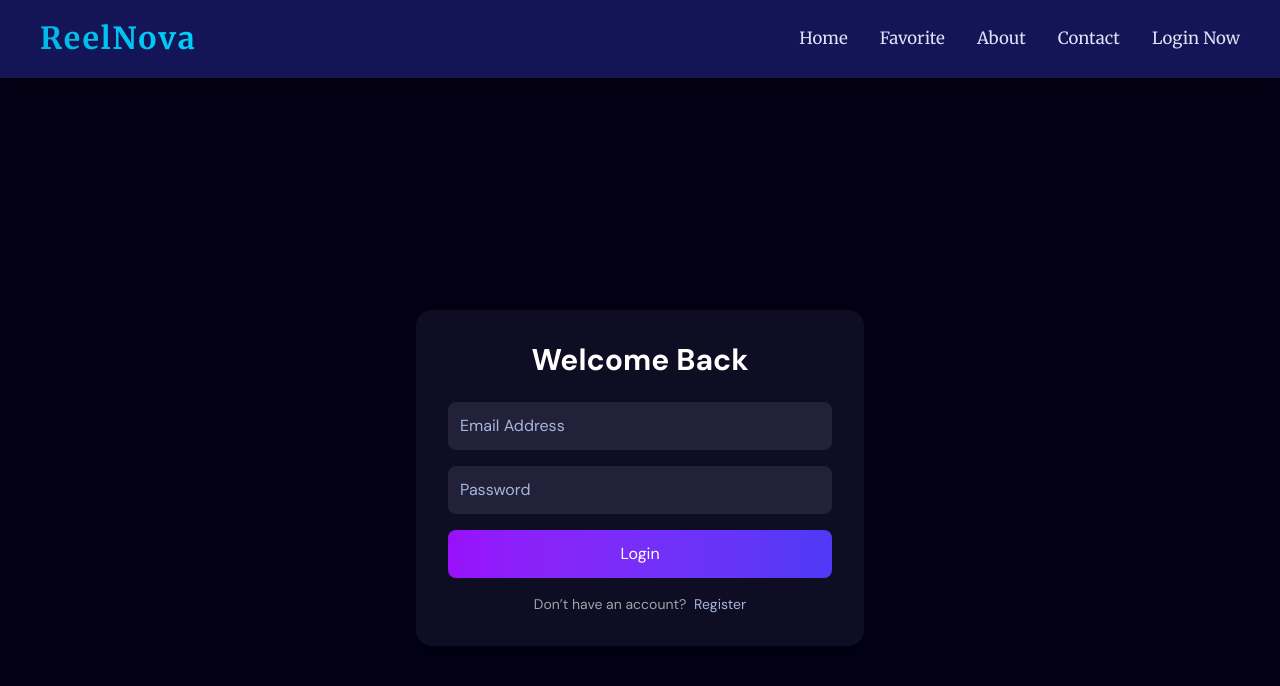
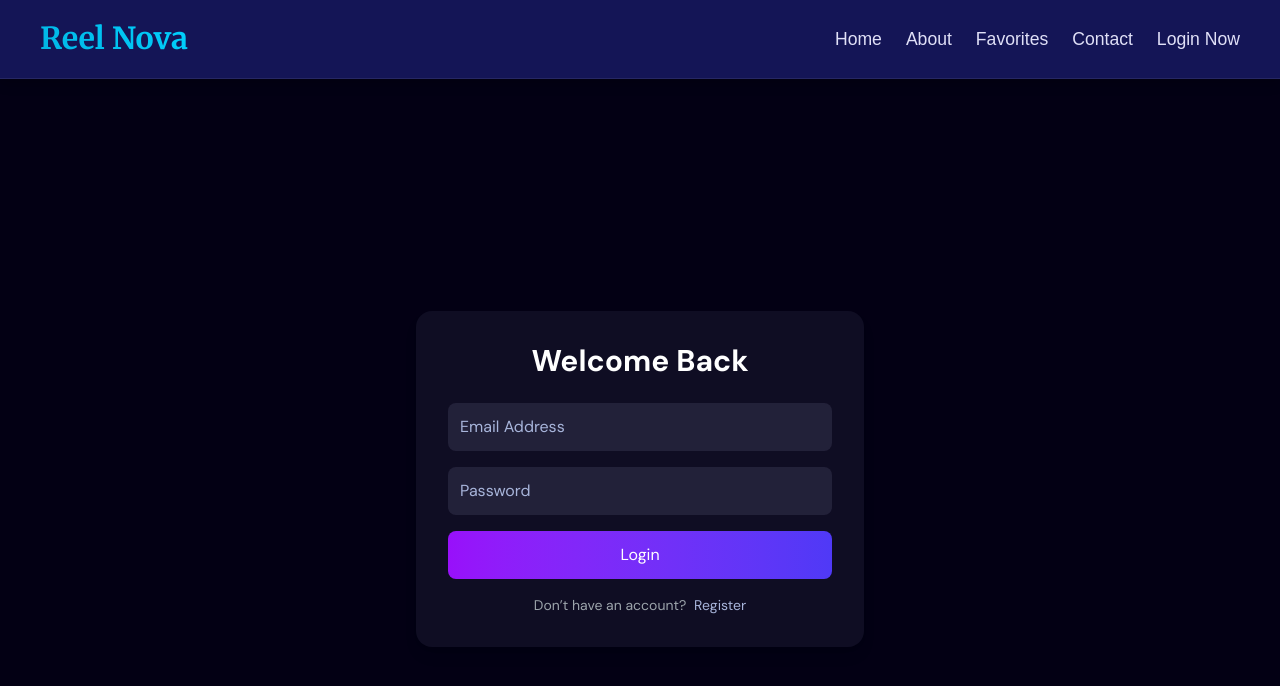
Before and after one commit to hashirahmad806/ReelNova-Movie-Web, a React (Vite) app: page /login in a window 1280 px wide. Shown: the top 686 px of the page. Built offline with nearby package versions, Linux system fonts and the light colour scheme; no server answers.

Commit message:
Updated project files or added new features

```diff
--- a/src/components/Navbar.css
+++ b/src/components/Navbar.css
@@ -1,149 +1,3 @@
-/*
-
-@import url('https://fonts.googleapis.com/css2?family=Merriweather:wght@400;700&display=swap');
-
-:root {
-  --primary-color: #01b4e4;
-  --primary-gradient: linear-gradient(45deg, #01b4e4, #00d2ff);
-  --background-color: #141556;
-  --text-color: #e0e0f7;
-  --btn-hover: #00a1d6;
-  --shadow-color: rgba(0, 0, 0, 0.2);
-}
-
-* {
-  box-sizing: border-box;
-}
-
-body {
-  margin: 0;
-  font-family: 'Poppins', sans-serif;
-}
-
-.navbar {
-  background-color: var(--background-color);
-  color: var(--text-color);
-  padding: 1rem 3rem;
-  box-shadow: 0 4px 12px var(--shadow-color);
-  position: sticky;
-  top: 0;
-  z-index: 1000;
-  backdrop-filter: saturate(180%) blur(20px);
-  transition: background-color 0.3s ease;
-}
-
-.container {
-  max-width: 1200px;
-  margin: 0 auto;
-  display: flex;
-  align-items: center;
-  justify-content: space-between;
-}
-
-.brand {
-  font-size: 2rem;
-  font-weight: 700;
-  letter-spacing: 2px;
-  cursor: pointer;
-  user-select: none;
-  background: var(--primary-gradient);
-  -webkit-background-clip: text;
-  -webkit-text-fill-color: transparent;
-  transition: transform 0.4s ease;
-  font-family: 'Merriweather', serif;
-}
-
-.brand:hover {
-  transform: scale(1.15) rotate(-5deg);
-  filter: drop-shadow(0 0 8px rgba(1, 180, 228, 0.7));
-}
-
-.nav-links {
-  list-style: none;
-  display: flex;
-  gap: 2.5rem;
-  margin: 0;
-  padding: 0;
-  font-family: 'Merriweather', serif;
-}
-
-.nav-link {
-  color: var(--text-color);
-  font-weight: 400;
-  text-decoration: none;
-  font-size: 1.15rem;
-  position: relative;
-  padding-bottom: 6px;
-  transition: color 0.4s ease;
-  letter-spacing: 0.03em;
-  cursor: pointer;
-}
-
-Classic underline slide-in effect
-.nav-link::after {
-  content: '';
-  position: absolute;
-  width: 0;
-  height: 2.5px;
-  bottom: 0;
-  left: 0;
-  /* background: var(--primary-gradient);
-  border-radius: 5px;
-  transition: width 0.35s cubic-bezier(0.4, 0, 0.2, 1);
-}
-
-.nav-link:hover {
-  color: var(--primary-color);
-    background-color: none;
-
-}
-
-
-.nav-links li a:hover {
-  color: #01b4e4;
-
-
-}
-.nav-link:hover::after {
-  width: 100%;
-}
-
-
-
-.nav-btn {
-  background: var(--primary-gradient);
-  border: none;
-  padding: 0.6rem 1.7rem;
-  font-weight: 700;
-  font-size: 1rem;
-  color: white;
-  border-radius: 30px;
-  cursor: pointer;
-  box-shadow: 0 6px 20px rgba(1, 180, 228, 0.7);
-  transition: background 0.5s ease, transform 0.3s ease, box-shadow 0.3s ease;
-  letter-spacing: 0.03em;
-  text-transform: uppercase;
-  user-select: none;
-  font-family: 'Poppins', sans-serif;
-}
-
-.nav-btn:hover {
-  background: linear-gradient(135deg, #00d2ff, #01b4e4);
-  transform: scale(1.1) rotate(3deg);
-  box-shadow: 0 8px 30px rgba(0, 210, 255, 0.9);
-}
-
-@media (max-width: 768px) {
-  .nav-links {
-    display: none; /* You can add hamburger menu here */
-  /* }
-} */
-
-   /* ? */   /* Navbar.css */
-
-
-/* Navbar.css - clean & scoped for .navbar only */
-/* single @import, no stray comment blocks */
 @import url('https://fonts.googleapis.com/css2?family=Merriweather:wght@400;700&display=swap');
 
 .navbar {
@@ -161,205 +15,200 @@ Classic underline slide-in effect
   padding: 1rem 1.5rem;
   box-shadow: 0 4px 12px var(--shadow-color);
   backdrop-filter: saturate(180%) blur(20px);
-  transition: background-color 0.3s ease;
+  border-bottom: 1px solid rgba(255, 255, 255, 0.08);
 }
 
-/* local box-sizing so we don't break global styles */
-.navbar *,
-.navbar *::before,
-.navbar *::after {
-  box-sizing: border-box;
-}
-
-/* layout container */
+/* Layout */
 .navbar .container {
   max-width: 1200px;
   margin: 0 auto;
   display: flex;
   align-items: center;
   justify-content: space-between;
-  gap: 1rem;
 }
 
-/* brand */
+/* Brand */
 .navbar .brand {
   font-size: 1.9rem;
   font-weight: 700;
-  letter-spacing: 2px;
   cursor: pointer;
-  user-select: none;
   background: var(--primary-gradient);
   -webkit-background-clip: text;
   -webkit-text-fill-color: transparent;
-  transition: transform 0.35s ease;
   font-family: 'Merriweather', serif;
 }
-.navbar .brand:hover {
-  transform: scale(1.08) rotate(-3deg);
-  filter: drop-shadow(0 0 8px rgba(1, 180, 228, 0.6));
+
+/* Hamburger */
+.hamburger {
+  display: flex;
+  flex-direction: column;
+  justify-content: center;
+  cursor: pointer;
+  width: 42px;
+  height: 42px;
+  background: linear-gradient(135deg, #00d2ff, #0072ff);
+  border-radius: 50%;
+  align-items: center;
+  gap: 5px;
+  border: 2px solid rgba(255, 255, 255, 0.15);
+  box-shadow: 0 0 10px rgba(1, 180, 228, 0.4);
+  transition: all 0.3s ease;
 }
 
-/* nav links (desktop) */
-.navbar .nav-links {
+.hamburger:hover {
+  transform: scale(1.08);
+  box-shadow: 0 0 20px rgba(0, 210, 255, 0.8);
+}
+
+.hamburger span {
+  height: 3px;
+  width: 20px;
+  background: #fff;
+  border-radius: 2px;
+  transition: all 0.3s ease;
+}
+
+.hamburger.active span:nth-child(1) {
+  transform: rotate(45deg) translate(5px, 5px);
+}
+.hamburger.active span:nth-child(2) {
+  opacity: 0;
+}
+.hamburger.active span:nth-child(3) {
+  transform: rotate(-45deg) translate(6px, -6px);
+}
+
+/* Dropdown menu (glass style with interaction) */
+/* .dropdown-menu {
+  position: absolute;
+  top: 70px;
+  left: 50%;
+  transform: translateX(-50%);
+  background: rgba(20, 21, 86, 0.35);
+  backdrop-filter: blur(15px) saturate(180%);
+  -webkit-backdrop-filter: blur(15px) saturate(180%);
+  border: 1px solid rgba(0, 210, 255, 0.15);
+  border-radius: 20px;
+  padding: 1rem 1.4rem;
   list-style: none;
   display: flex;
-  gap: 2rem;
+  flex-direction: row;
   align-items: center;
-  margin: 0;
-  padding: 0;
-  font-family: 'Merriweather', serif;
-  transition: opacity 0.25s ease, transform 0.25s ease;
-  z-index: 100; /* keep under overlay/drawer */
-}
-.navbar .nav-links li a {
-  color: var(--text-color);
-  text-decoration: none;
-  font-size: 1.05rem;
-  font-weight: 400;
-  padding: 6px 0;
-  transition: color 0.25s ease;
-}
-.navbar .nav-links li a:hover {
-  color: var(--primary-color);
+  gap: 0.8rem;
+  box-shadow: 0 8px 30px rgba(0, 210, 255, 0.3);
+  animation: fadeIn 0.5s ease;
+  width: 85%;
+  max-width: 320px;
+} */
+
+.dropdown-menu {
+  position: absolute;
+  top: 83px;
+  left: 50%;
+  transform: translateX(-50%);
+  background: rgba(20, 21, 86, 0.35);
+  backdrop-filter: blur(15px) saturate(180%);
+  -webkit-backdrop-filter: blur(15px) saturate(180%);
+  border: 1px solid rgba(0, 210, 255, 0.15);
+  border-radius: 20px;
+  padding: 1rem 1.4rem;
+  list-style: none;
+  display: flex;
+  flex-direction: row;
+  flex-wrap: wrap; /* ✅ allows multiple rows */
+  /* align-items: center; */
+  gap: 0.2rem;
+  box-shadow: 0 8px 30px rgba(0, 210, 255, 0.3);
+  animation: fadeIn 0.5s ease;
+  width: 95%;
+  max-width: 320px;
 }
 
-/* primary button */
-.navbar .nav-btn {
-  background: var(--primary-gradient);
-  border: none;
-  padding: 0.55rem 1.4rem;
-  font-weight: 700;
-  font-size: 0.95rem;
-  color: white;
-  border-radius: 28px;
-  cursor: pointer;
-  box-shadow: 0 6px 20px rgba(1, 180, 228, 0.7);
-  transition: transform 0.25s ease, box-shadow 0.25s ease;
-  text-transform: uppercase;
-}
-.navbar .nav-btn a { color: inherit; text-decoration: none; display: inline-block; }
-.navbar .nav-btn:hover {
-  transform: translateY(-2px);
-  box-shadow: 0 10px 30px rgba(0, 210, 255, 0.9);
+.dropdown-menu a {
+  flex: 0 0 calc(33.33% - 0.8rem); /* ✅ 3 items per row */
+  text-align: center;
 }
 
-/* --------------------- */
-/* Modern gradient hamburger */
-/* --------------------- */
-.navbar .hamburger {
-  display: none; /* shown via media query */
-  align-items: center;
-  justify-content: center;
-  width: 46px;
-  height: 46px;
-  cursor: pointer;
-  z-index: 1101; /* above drawer */
-  position: relative;
-  background: linear-gradient(135deg, #00d2ff, #0072ff);
-  border-radius: 50%;
-  box-shadow: 0 0 15px rgba(1, 180, 228, 0.6);
-  padding: 8px;
-  border: 2px solid rgba(255,255,255,0.08);
-  transition: transform 0.35s ease, box-shadow 0.35s ease, background 0.35s ease;
-}
-.navbar .hamburger:hover {
-  transform: scale(1.08) rotate(4deg);
-  box-shadow: 0 0 28px rgba(0, 210, 255, 0.95);
+
+
+
+.dropdown-menu li a {
+  color: #53a2cc;
+  text-decoration: none;
+  font-size: 1rem;
+  letter-spacing: 0.2px;
+  padding: 0.2rem 1rem;
+  border-radius: 12px;
+  transition: all 0.3s ease-in-out;
+  width: 100%;
+  text-align:left;
+  text-shadow: 0 0 4px rgba(0, 210, 255, 0.2);
 }
 
-/* hamburger lines */
-.navbar .hamburger span {
-  display: block;
-  height: 3px;
-  width: 22px;
-  background: #fff;
-  border-radius: 3px;
-  transition: transform 0.28s cubic-bezier(.2,.9,.3,1), opacity 0.2s ease;
-  box-shadow: 0 0 6px rgba(255,255,255,0.35);
+.dropdown-menu li:hover {
+  animation: slideHover 0.3s forwards;
 }
 
-/* active (X) */
-.navbar .hamburger.active {
-  background: linear-gradient(135deg, #01b4e4, #00e0ff);
-  transform: rotate(90deg) scale(1.03);
-  box-shadow: 0 0 30px rgba(0, 210, 255, 1);
-}
-.navbar .hamburger.active span:nth-child(1) {
-  transform: translateY(7px) rotate(45deg);
-}
-.navbar .hamburger.active span:nth-child(2) {
-  opacity: 0;
-}
-.navbar .hamburger.active span:nth-child(3) {
-  transform: translateY(-7px) rotate(-45deg);
+.dropdown-menu li a:hover {
+  background: linear-gradient(145deg, rgba(0, 210, 255, 0.15), rgba(0, 114, 255, 0.1));
+  color: #00d2ff;
+  box-shadow: 0 0 15px rgba(1, 180, 228, 0.6);
+  transform: scale(1.05);
 }
 
-/* --------------------- */
-/* Mobile drawer / overlay */
-/* --------------------- */
-@media (max-width: 768px) {
-  /* Show hamburger on mobile */
-  .navbar .hamburger { display: flex; }
 
-  /* hide desktop links / button */
-  .navbar .nav-links {
-    display: flex; /* keep as flex for drawer styling */
-    position: fixed;
-    top: 0;
-    right: -100%;
-    width: 75%;
-    max-width: 360px;
-    height: 100vh;
-    background: linear-gradient(180deg, rgba(20,21,86,0.98), rgba(5,8,30,0.98));
-    flex-direction: column;
+
+
+/* Row navigation menu (desktop only) */
+.nav-links {
+  display: none; /* hidden on mobile */
+}
+
+.nav-links li {
+  display: inline-block;
+  margin-left: 1.5rem;
+}
+
+.nav-links li a {
+  color: #e0e0f7;
+  text-decoration: none;
+  font-size: 1.1rem;
+  font-weight: 500;
+  transition: all 0.3s ease;
+}
+
+.nav-links li a:hover {
+  color: #00d2ff;
+  text-shadow: 0 0 8px rgba(1, 180, 228, 0.5);
+}
+
+/* Animations */
+@keyframes fadeIn {
+  from {
+    opacity: 0;
+    transform: translate(-50%, -20px) scale(0.95);
+  }
+  to {
+    opacity: 1;
+    transform: translate(-50%, 0) scale(1);
+  }
+}
+
+@keyframes slideHover {
+  0% { transform: translateX(0); }
+  100% { transform: translateX(6px); }
+}
+@media (min-width: 768px) {
+  .nav-links {
+    display: flex;
     align-items: center;
-    justify-content: center;
-    gap: 1.6rem;
-    padding: 2.5rem 1.6rem;
-    transition: right 0.38s cubic-bezier(.2,.9,.2,1);
-    box-shadow: -8px 0 22px rgba(0,0,0,0.45);
-    z-index: 1100;
   }
 
-  .navbar .nav-links.open { right: 0; }
-
-  /* mobile-close via overlay */
-  .navbar .overlay {
-    position: fixed;
-    inset: 0;
-    background: rgba(8, 10, 30, 0.55);
-    backdrop-filter: blur(3px);
-    z-index: 1099;
+  .hamburger {
+    display: none;
   }
 
-  /* inside drawer: larger tappable links */
-  .navbar .nav-links li a {
-    font-size: 1.2rem;
-    padding: 10px 14px;
-    display: block;
-    width: 100%;
-    text-align: center;
+  .dropdown-menu {
+    display: none !important;
   }
-
-  /* mobile login visible inside drawer */
-  .navbar .mobile-login {
-    display: inline-block;
-    background: linear-gradient(135deg, #01b4e4, #00e0ff);
-    padding: 0.6rem 1.2rem;
-    border-radius: 26px;
-    color: white;
-    font-weight: 600;
-    text-decoration: none;
-  }
-
-  /* hide desktop button */
-  .navbar .nav-btn { display: none; }
 }
-
-/* Slight adjustments for very small phones */
-@media (max-width: 420px) {
-  .navbar .container { padding: 0 0.6rem; }
-  .navbar .brand { font-size: 1.5rem; }
-  .navbar .hamburger { width: 42px; height: 42px; }
-  .navbar .nav-links { width: 82%; }
-}
--- a/src/components/Navbar.jsx
+++ b/src/components/Navbar.jsx
@@ -1,20 +1,50 @@
-// import React from 'react';
+
+
+
+// import React, { useState } from 'react';
 // import './Navbar.css';
 
 // function Navbar() {
+//   const [isOpen, setIsOpen] = useState(false);
+
+//   const toggleMenu = () => {
+//     setIsOpen(!isOpen);
+//   };
+
+//   const closeMenu = () => {
+//     setIsOpen(false);
+//   };
+
 //   return (
 //     <nav className="navbar">
 //       <div className="container">
-//         <div className="brand">ReelNova</div>
-//         <ul className="nav-links">
-//           <li><a href="/">Home</a></li>
-//           <li><a href="/favorites">Favorite</a></li>
+//         <div className="brand" onClick={closeMenu}>ReelNova</div>
 
-//           <li><a href="/about">About</a></li>
-//           <li><a href="/contact">Contact</a></li>
+//         <ul className={`nav-links ${isOpen ? 'open' : ''}`}>
+//           <li><a href="/" className="nav-link" onClick={closeMenu}>Home</a></li>
+//           <li><a href="/favorites" className="nav-link" onClick={closeMenu}>Favorite</a></li>
+//           <li><a href="/about" className="nav-link" onClick={closeMenu}>About</a></li>
+//           <li><a href="/contact" className="nav-link" onClick={closeMenu}>Contact</a></li>
+//           <li><a href="/login" className="nav-link mobile-login" onClick={closeMenu}>Login Now</a></li>
 //         </ul>
-//         <button className="nav-btn"><a href="/login">login Now </a></button>
+
+//         {/* <button className="nav-btn">
+//           <a href="/login">Login Now</a>
+//         </button> */}
+
+//         {/* Hamburger Icon */}
+//         <div
+//           className={`hamburger ${isOpen ? 'active' : ''}`}
+//           onClick={toggleMenu}
+//         >
+//           <span></span>
+//           <span></span>
+//           <span></span>
+//         </div>
 //       </div>
+
+//       {/* Overlay background when menu is open */}
+//       {isOpen && <div className="overlay" onClick={closeMenu}></div>}
 //     </nav>
 //   );
 // }
@@ -23,43 +53,77 @@
 
 
 
+// import React, { useState } from "react";
+// import "./Navbar.css";
+// import { Link } from "react-router-dom";
+
+// function Navbar() {
+//   const [isOpen, setIsOpen] = useState(false);
+
+//   return (
+//     <nav className="navbar">
+//       <div className="container">
+//         <div className="brand">Reel Nova</div>
+
+//         <div
+//           className={`hamburger ${isOpen ? "active" : ""}`}
+//           onClick={() => setIsOpen(!isOpen)}
+//         >
+//           <span></span>
+//           <span></span>
+//           <span></span>
+//         </div>
+//       </div>
+
+//       {/* Dropdown Menu */}
+//       {isOpen && (
+//         <ul className="dropdown-menu">
+//           <li><Link to="/" onClick={() => setIsOpen(false)}>Home</Link></li>
+//           <li><Link to="/about" onClick={() => setIsOpen(false)}>About</Link></li>
+//           <li><Link to="/favorites" onClick={() => setIsOpen(false)}>Favorites</Link></li>
+//           <li><Link to="/contact" onClick={() => setIsOpen(false)}>Contact</Link></li>
+//           <li><Link to="/login" onClick={() => setIsOpen(false)}>Login Now </Link></li>
+//         </ul>
+//       )}
+//     </nav>
+//   );
+// }
+
+// export default Navbar;
 
 
-import React, { useState } from 'react';
-import './Navbar.css';
+
+import React, { useState, useEffect } from "react";
+import "./Navbar.css";
+import { Link, useLocation } from "react-router-dom";
 
 function Navbar() {
   const [isOpen, setIsOpen] = useState(false);
+  const location = useLocation();
 
-  const toggleMenu = () => {
-    setIsOpen(!isOpen);
-  };
-
-  const closeMenu = () => {
+  // Close dropdown on route change
+  useEffect(() => {
     setIsOpen(false);
-  };
+  }, [location.pathname]);
 
   return (
     <nav className="navbar">
       <div className="container">
-        <div className="brand" onClick={closeMenu}>ReelNova</div>
+        <div className="brand">Reel Nova</div>
 
-        <ul className={`nav-links ${isOpen ? 'open' : ''}`}>
-          <li><a href="/" className="nav-link" onClick={closeMenu}>Home</a></li>
-          <li><a href="/favorites" className="nav-link" onClick={closeMenu}>Favorite</a></li>
-          <li><a href="/about" className="nav-link" onClick={closeMenu}>About</a></li>
-          <li><a href="/contact" className="nav-link" onClick={closeMenu}>Contact</a></li>
-          <li><a href="/login" className="nav-link mobile-login" onClick={closeMenu}>Login Now</a></li>
+        {/* Row menu for large screens */}
+        <ul className="nav-links">
+          <li><Link to="/">Home</Link></li>
+          <li><Link to="/about">About</Link></li>
+          <li><Link to="/favorites">Favorites</Link></li>
+          <li><Link to="/contact">Contact</Link></li>
+          <li><Link to="/login">Login Now</Link></li>
         </ul>
 
-        {/* <button className="nav-btn">
-          <a href="/login">Login Now</a>
-        </button> */}
-
-        {/* Hamburger Icon */}
+        {/* Hamburger for small screens */}
         <div
-          className={`hamburger ${isOpen ? 'active' : ''}`}
-          onClick={toggleMenu}
+          className={`hamburger ${isOpen ? "active" : ""}`}
+          onClick={() => setIsOpen(!isOpen)}
         >
           <span></span>
           <span></span>
@@ -67,8 +131,16 @@ function Navbar() {
         </div>
       </div>
 
-      {/* Overlay background when menu is open */}
-      {isOpen && <div className="overlay" onClick={closeMenu}></div>}
+      {/* Dropdown for mobile */}
+      {isOpen && (
+        <ul className="dropdown-menu">
+          <li><Link to="/" onClick={() => setIsOpen(false)}>Home</Link></li>
+          <li><Link to="/about" onClick={() => setIsOpen(false)}>About</Link></li>
+          <li><Link to="/favorites" onClick={() => setIsOpen(false)}>Favorites</Link></li>
+          <li><Link to="/contact" onClick={() => setIsOpen(false)}>Contact</Link></li>
+          <li><Link to="/login" onClick={() => setIsOpen(false)}>Login Now</Link></li>
+        </ul>
+      )}
     </nav>
   );
 }
```
